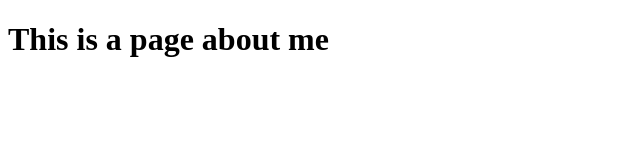
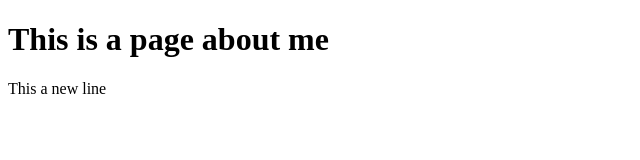
Before and after one commit to fraktalDS/stayathome, a plain HTML site: page downloaded/about.html in a window 1280 px wide. Shown: the whole page, without its empty margins (0-640 px from the left). Drawn offline with Linux system fonts and the light colour scheme.

Commit message:
add p to about

```diff
--- a/downloaded/about.html
+++ b/downloaded/about.html
@@ -7,5 +7,6 @@
 </head>
 <body>
     <h1>This is a page about me</h1>
+    <p>This a new line</p>
 </body>
 </html>
```
